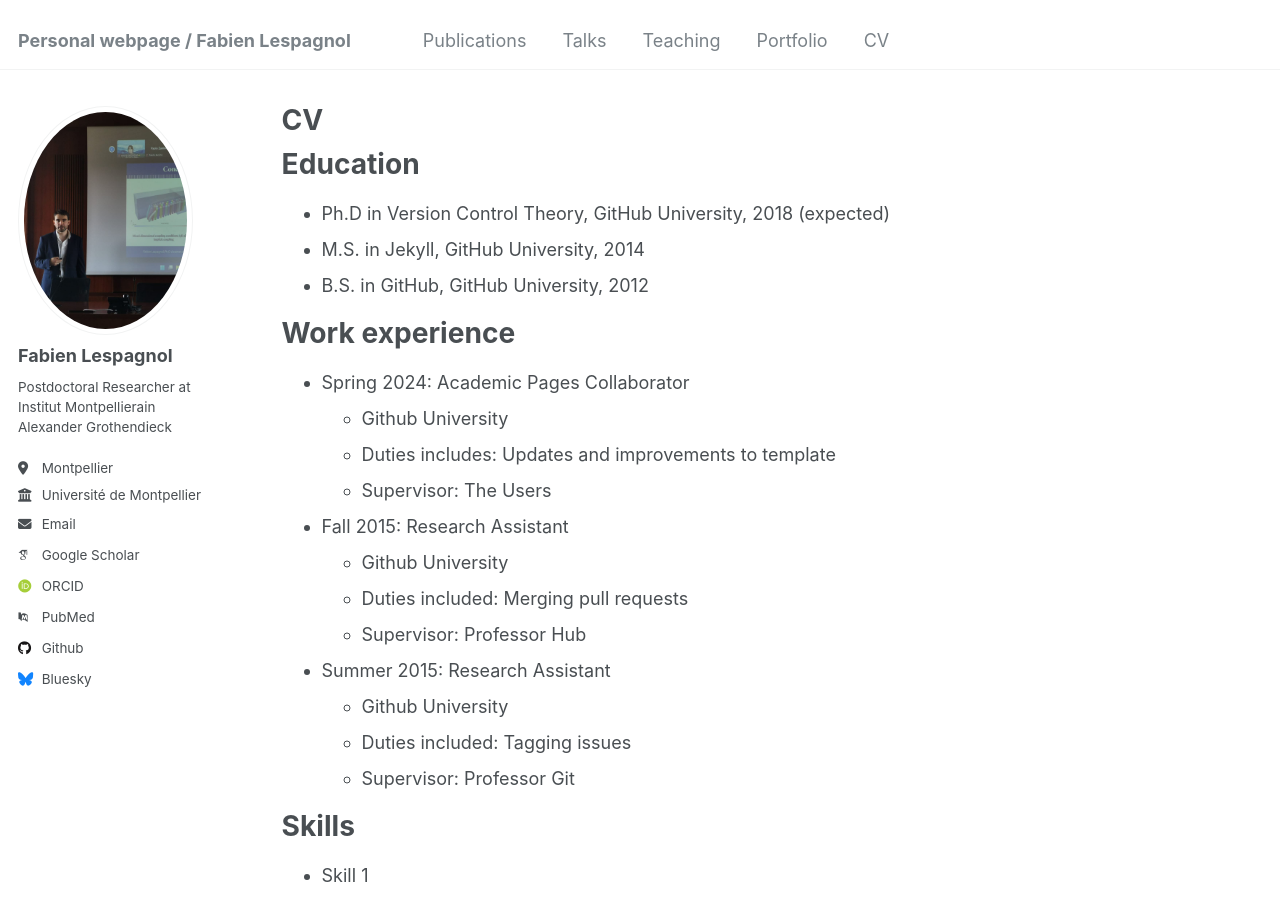
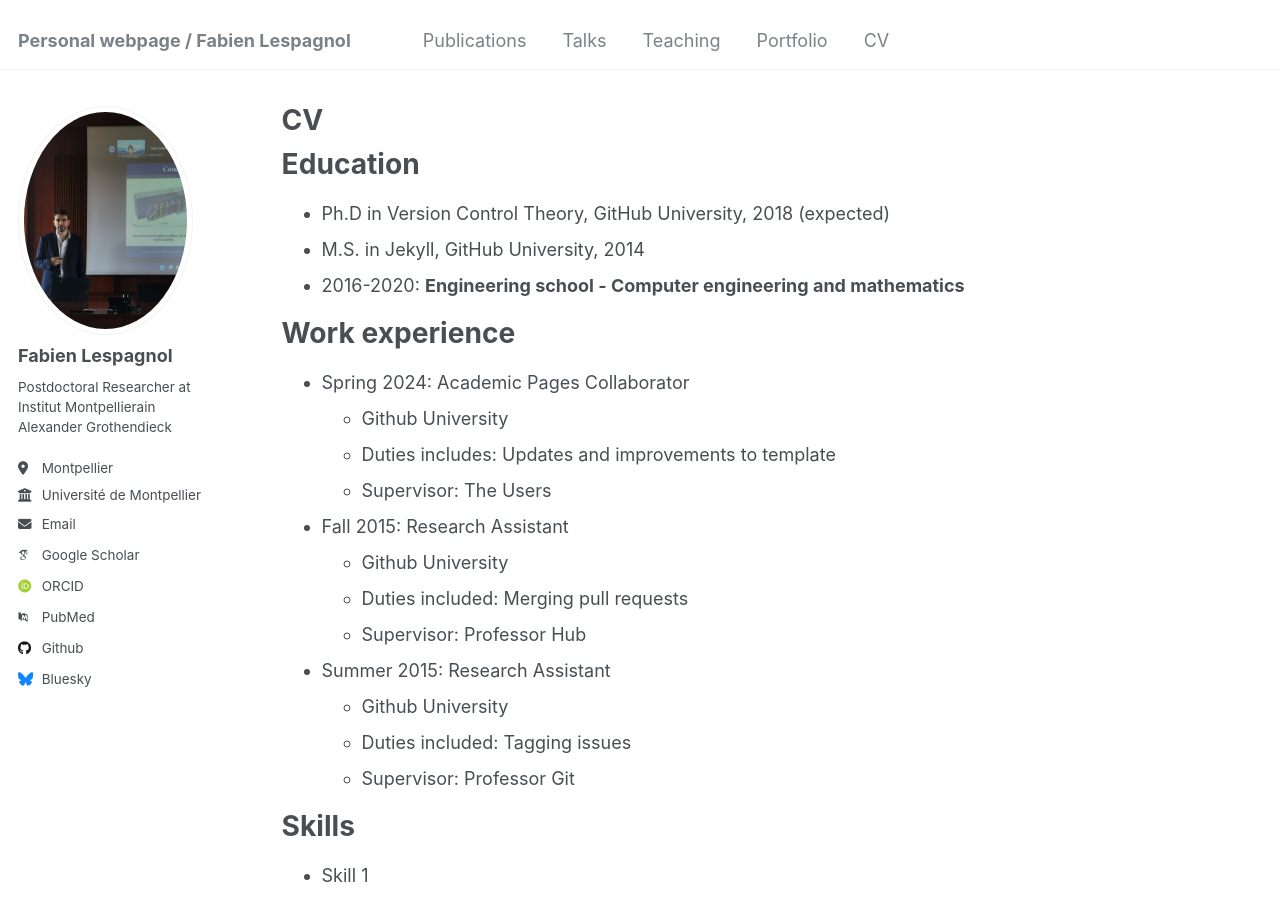
Before and after one commit to FabienLespagnol/fabienlespagnol.github.io, a Jekyll site: the page built from _pages/cv.md, in a window 1280 px wide and 900 px high. Built offline with Jekyll 4.4.1, drawn with Linux system fonts in a browser that asks for light colours; some web fonts are replaced.

Commit message:
Update cv.md
update 18:02 21/12/2024

```diff
--- a/_pages/cv.md
+++ b/_pages/cv.md
@@ -13,7 +13,7 @@ Education
 ======
 * Ph.D in Version Control Theory, GitHub University, 2018 (expected)
 * M.S. in Jekyll, GitHub University, 2014
-* B.S. in GitHub, GitHub University, 2012
+* 2016-2020: **Engineering school - Computer engineering and mathematics**
 
 Work experience
 ======
```
